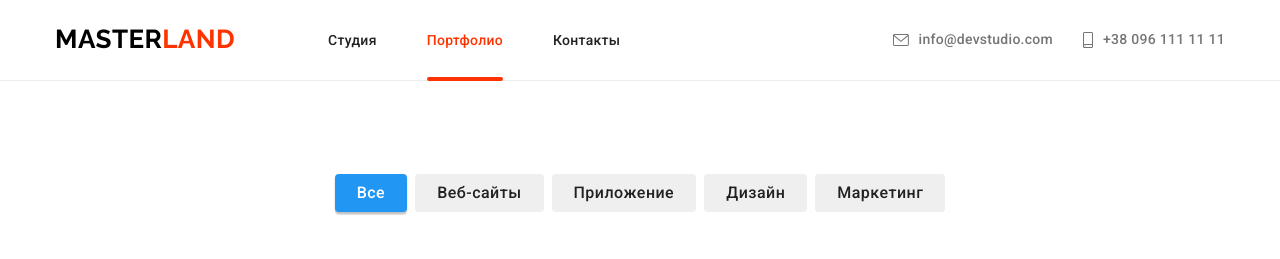
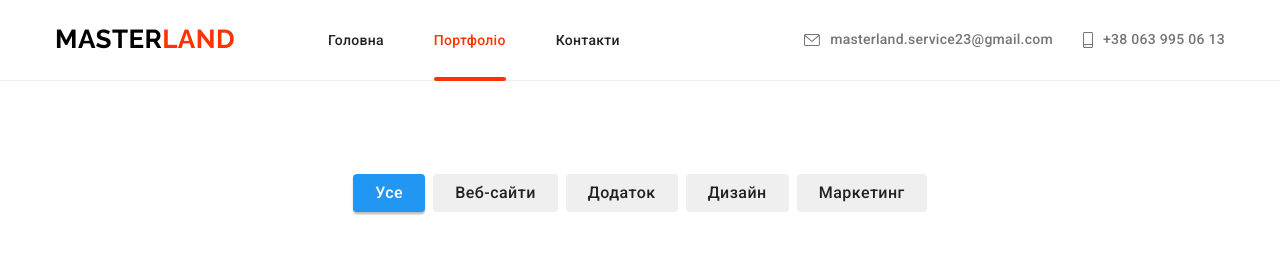
Before and after one commit to Vladbillionaire/Masterland, a plain HTML site: page portfolio.html in a window 1280 px wide. Shown: the top 259 px of the page. Drawn offline with nearby package versions, Linux system fonts and the light colour scheme.

Commit message:
Add_new_latters

```diff
--- a/portfolio.html
+++ b/portfolio.html
@@ -60,31 +60,31 @@
           <div class="mobile-menu" id="menu-button" data-menu>
             <ul class="mobile-menu__list">
               <li class="mobile-menu__item">
-                <a href="./index.html" class="mobile-menu__link">Студия</a>
+                <a href="./index.html" class="mobile-menu__link">Головна</a>
               </li>
               <li class="mobile-menu__item">
                 <a href="./portfolio.html" class="mobile-menu__link mobile-menu__link--active"
-                  >Портфолио</a
+                  >Портфоліо</a
                 >
               </li>
               <li class="mobile-menu__item">
-                <a href="#" class="mobile-menu__link">Контакты</a>
+                <a href="#" class="mobile-menu__link">Контакти</a>
               </li>
             </ul>
 
             <ul class="mobile-menu__contacts">
               <li class="mobile-menu__contacts-item">
                 <a
-                  href="tel:+380961111111"
+                  href="tel:+380639950613"
                   class="mobile-menu__contacts-link mobile-menu__contacts-link-phone"
-                  >+38 096 111 11 11</a
+                  >+38 063 995 06 13</a
                 >
               </li>
               <li class="mobile-menu__contacts-item">
                 <a
-                  href="mailto:info@devstudio.com"
+                  href="masterland.service23@gmail.com"
                   class="mobile-menu__contacts-link mobile-menu__contacts-link-email"
-                  >info@devstudio.com</a
+                  >masterland.service23@gmail.com</a
                 >
               </li>
             </ul>
@@ -145,33 +145,33 @@
 
           <ul class="navigation__list">
             <li class="navigation__item">
-              <a class="navigation__link" href="./index.html">Студия</a>
+              <a class="navigation__link" href="./index.html">Головна</a>
             </li>
             <li class="navigation__item">
               <a class="navigation__link navigation__link--active" href="./portfolio.html"
-                >Портфолио</a
+                >Портфоліо</a
               >
             </li>
             <li class="navigation__item">
-              <a class="navigation__link" href="#">Контакты</a>
+              <a class="navigation__link" href="#">Контакти</a>
             </li>
           </ul>
         </nav>
         <ul class="header__list">
           <li class="header__items">
-            <a class="header__contact" href="mailto:info@devstudio.com">
+            <a class="header__contact" href="mailto:masterland.service23@gmail.com">
               <svg class="header__icon header__icon-tablet-email" width="16" height="12">
                 <use href="./images/Icons/sprite.svg#icon-envelope"></use>
               </svg>
-              info@devstudio.com
+              masterland.service23@gmail.com
             </a>
           </li>
           <li class="header__items">
-            <a class="header__contact" href="tel:+380961111111">
+            <a class="header__contact" href="tel:+380639950613">
               <svg class="header__icon header__icon-tablet-phone" width="10" height="16">
                 <use href="./images/Icons/sprite.svg#icon-smartphone"></use>
               </svg>
-              +38 096 111 11 11
+              +38 063 995 06 13
             </a>
           </li>
         </ul>
@@ -180,29 +180,29 @@
       <div class="mobile-menu">
         <ul class="mobile-menu__list">
           <li class="mobile-menu__item">
-            <a href="./index.html" class="mobile-menu__link mobile-menu__link--active">Студия</a>
+            <a href="./index.html" class="mobile-menu__link mobile-menu__link--active">Головна</a>
           </li>
           <li class="mobile-menu__item">
-            <a href="./portfolio.html" class="mobile-menu__link">Портфолио</a>
+            <a href="./portfolio.html" class="mobile-menu__link">Портфоліо</a>
           </li>
           <li class="mobile-menu__item">
-            <a href="#" class="mobile-menu__link">Контакты</a>
+            <a href="#" class="mobile-menu__link">Контакти</a>
           </li>
         </ul>
 
         <ul class="mobile-menu__contacts">
           <li class="mobile-menu__contacts-item">
             <a
-              href="tel:+380961111111"
+              href="tel:+380639950613"
               class="mobile-menu__contacts-link mobile-menu__contacts-link-phone"
-              >+38 096 111 11 11</a
+              >+38 063 995 06 13</a
             >
           </li>
           <li class="mobile-menu__contacts-item">
             <a
-              href="mailto:info@devstudio.com"
+              href="mailto:masterland.service23@gmail.com"
               class="mobile-menu__contacts-link mobile-menu__contacts-link-email"
-              >info@devstudio.com</a
+              >masterland.service23@gmail.com</a
             >
           </li>
         </ul>
@@ -265,16 +265,16 @@
     <main>
       <section class="portfolio">
         <div class="container">
-          <h1 class="main-title portfolio__main-title visually-hidden">Наши работы</h1>
+          <h1 class="main-title portfolio__main-title visually-hidden">Наші работи</h1>
           <ul class="filter__list">
             <li class="filter__item">
-              <button class="filter__btn filter__btn--active">Все</button>
+              <button class="filter__btn filter__btn--active">Усе</button>
             </li>
             <li class="filter__item">
-              <button class="filter__btn">Веб-сайты</button>
+              <button class="filter__btn">Веб-сайти</button>
             </li>
             <li class="filter__item">
-              <button class="filter__btn">Приложение</button>
+              <button class="filter__btn">Додаток</button>
             </li>
             <li class="filter__item">
               <button class="filter__btn">Дизайн</button>
@@ -829,7 +829,7 @@
       <div class="container footer__container">
         <div class="address__container">
           <a class="logo footer__logo" href="index.html" lang="en" aria-label="Логотип футера"
-            >Web<span class="logo--white">Studio</span></a
+            >MASTER<span class="logo--white">LAND</span></a
           >
           <address class="address">
             <ul class="address__list">
@@ -843,13 +843,13 @@
                 >
               </li>
               <li class="address__item">
-                <a class="address__link address__link--grey" href="mailto:info@devstudio.com"
-                  >info@devstudio.com</a
+                <a class="address__link address__link--grey" href="mailto:masterland.service23@gmail.com"
+                  >masterland.service23@gmail.com</a
                 >
               </li>
               <li class="address__item">
-                <a class="address__link address__link--grey" href="tel:+380991111111"
-                  >+38 096 111 11 11</a
+                <a class="address__link address__link--grey" href="tel:+380639950613"
+                  >+38 063 995 06 13</a
                 >
               </li>
             </ul>
@@ -859,7 +859,7 @@
         <!-- !Portflio footer socials -->
 
         <div class="social__container">
-          <strong class="social__caption">Присоединяйтесь</strong>
+          <strong class="social__caption">Приєднуйтесь</strong>
           <ul class="social">
             <li class="social__item">
               <a
@@ -920,7 +920,7 @@
           </ul>
         </div>
         <div class="subscribe">
-          <strong class="subscribe__caption">Подпишитесь на рассылку</strong>
+          <strong class="subscribe__caption">Підпишіться на розсилку</strong>
           <form class="subscribe__form">
             <label class="subscribe__label" for="footer-email"></label>
             <input
@@ -931,7 +931,7 @@
               placeholder="E-mail"
             />
             <button class="button button--icon subscribe__form-button" type="submit">
-              Подписаться
+              Підписатись
               <svg class="subscribe__icon" width="24" height="24">
                 <use href="./images/Icons/sprite.svg#icon-telegram"></use>
               </svg>
```
